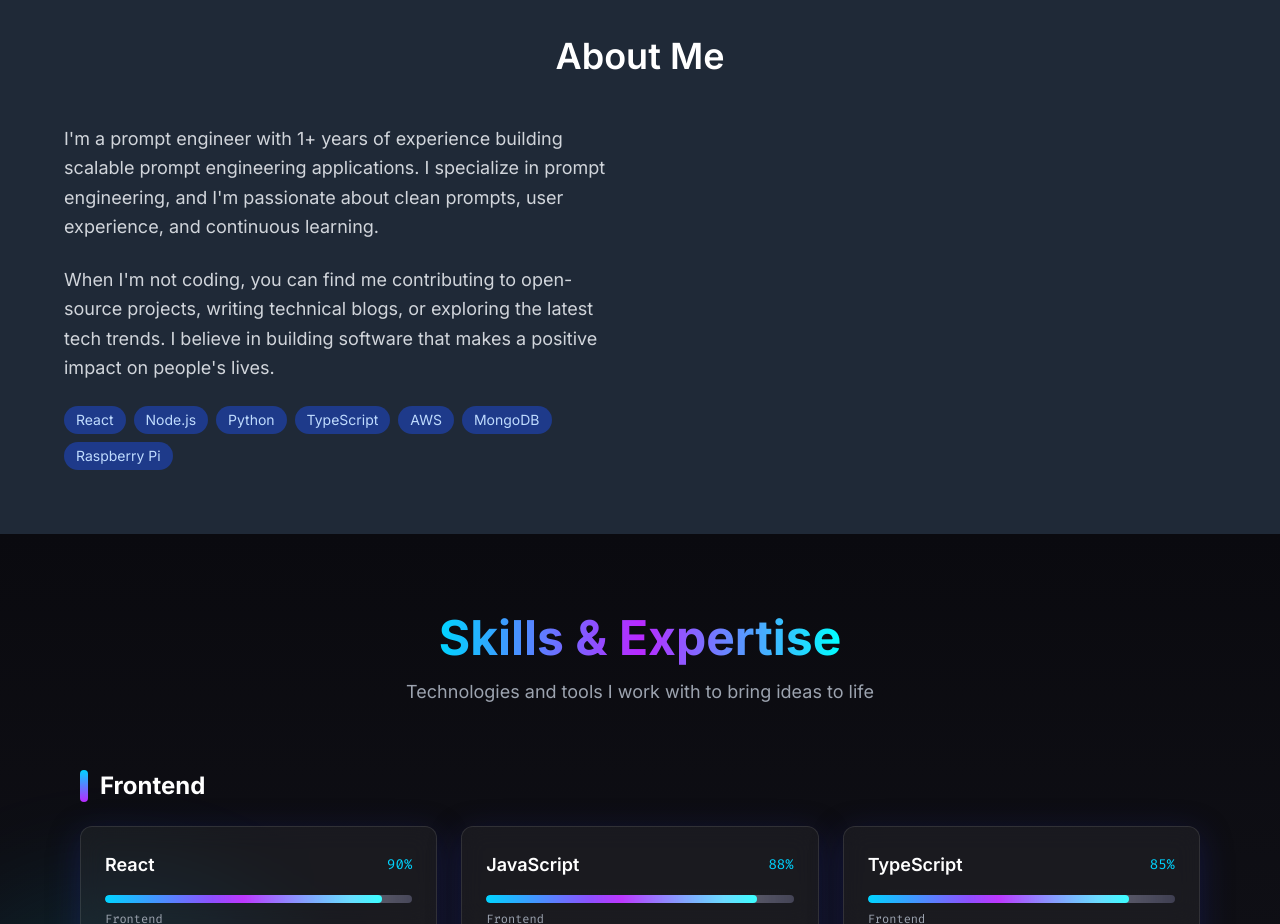
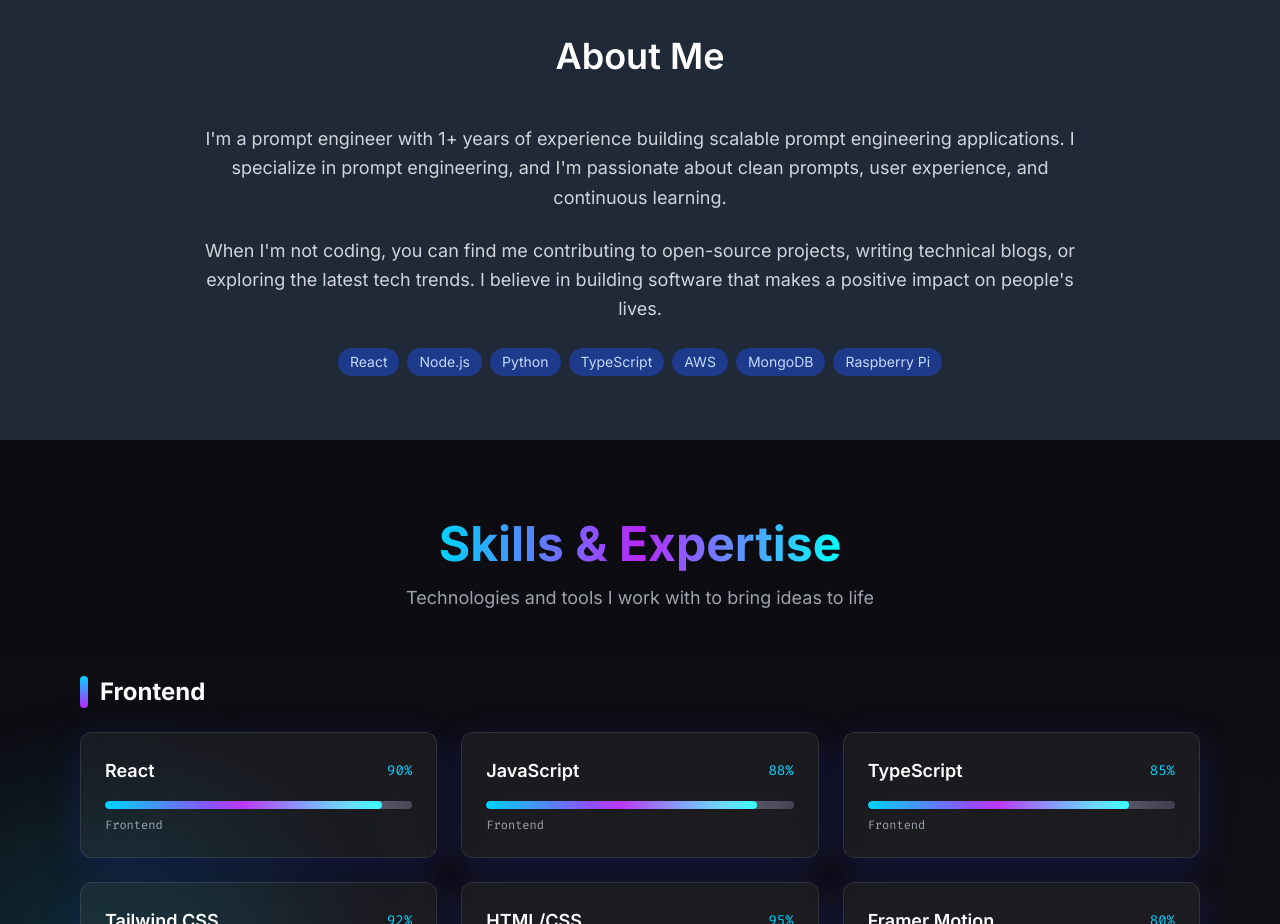
Before and after one commit to yogeshmagatam/portfolio-website, a React (Vite) app in the folder frontend/: page / in a window 1280 px wide. Shown: the part 900-1824 px from the top of the page. Built offline with nearby package versions, Linux system fonts and the light colour scheme.

Commit message:
changed home page

```diff
--- a/frontend/src/pages/Home.jsx
+++ b/frontend/src/pages/Home.jsx
@@ -371,12 +371,12 @@ const Home = () => {
               About Me
             </motion.h2>
 
-            <div className="grid md:grid-cols-2 gap-12 items-center">
-              <motion.div variants={itemVariants}>
+            <div className="max-w-4xl mx-auto">
+              <motion.div variants={itemVariants} className="text-center">
                 <motion.p
                   className="text-lg text-gray-600 dark:text-gray-300 mb-6 leading-relaxed"
-                  initial={{ opacity: 0, x: -20 }}
-                  whileInView={{ opacity: 1, x: 0 }}
+                  initial={{ opacity: 0, y: 20 }}
+                  whileInView={{ opacity: 1, y: 0 }}
                   transition={{ duration: 0.6 }}
                 >
                   I'm a prompt engineer with 1+ years of experience building scalable prompt engineering applications.
@@ -385,8 +385,8 @@ const Home = () => {
                 </motion.p>
                 <motion.p
                   className="text-lg text-gray-600 dark:text-gray-300 mb-6 leading-relaxed"
-                  initial={{ opacity: 0, x: -20 }}
-                  whileInView={{ opacity: 1, x: 0 }}
+                  initial={{ opacity: 0, y: 20 }}
+                  whileInView={{ opacity: 1, y: 0 }}
                   transition={{ duration: 0.6, delay: 0.2 }}
                 >
                   When I'm not coding, you can find me contributing to open-source projects,
@@ -394,7 +394,7 @@ const Home = () => {
                   building software that makes a positive impact on people's lives.
                 </motion.p>
                 <motion.div
-                  className="flex flex-wrap gap-2"
+                  className="flex flex-wrap gap-2 justify-center"
                   initial={{ opacity: 0, y: 20 }}
                   whileInView={{ opacity: 1, y: 0 }}
                   transition={{ duration: 0.6, delay: 0.4 }}
```
